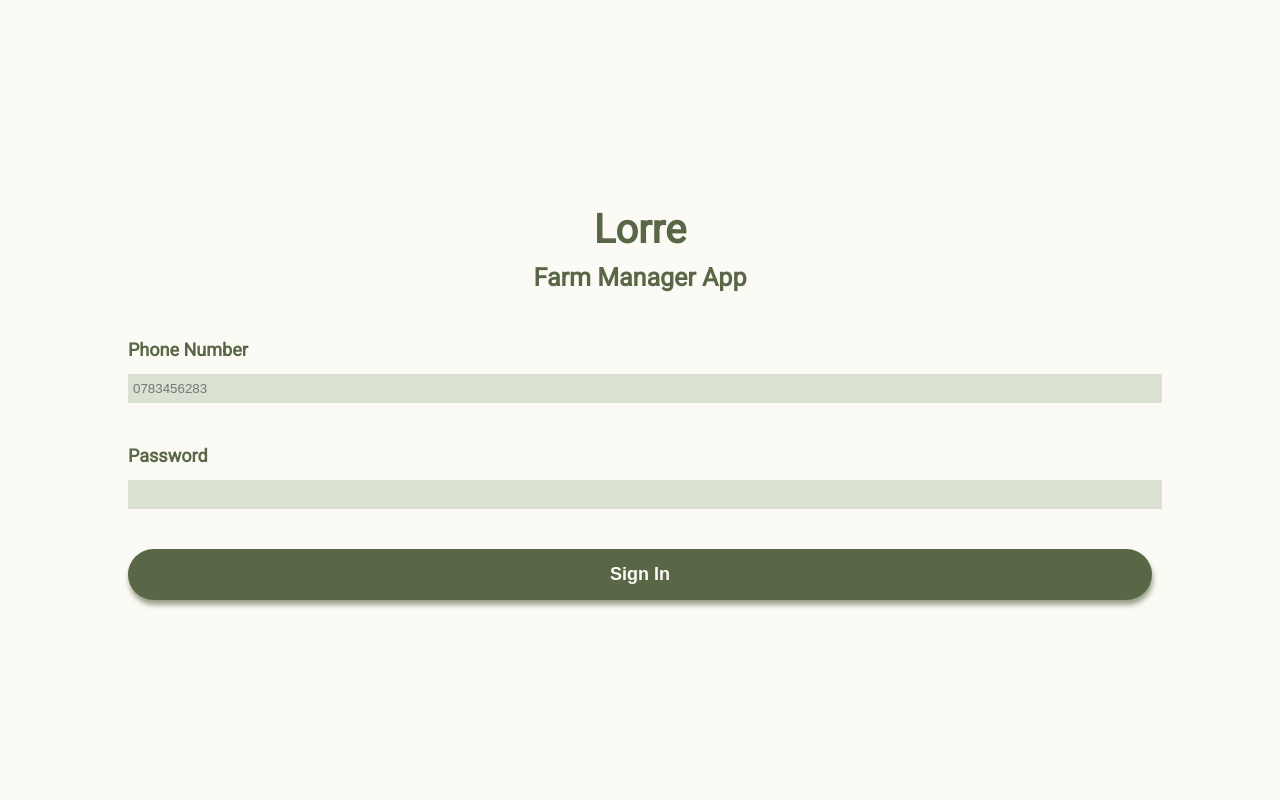
After one commit to mbuthiya/lorre, a Django app: page /worker/ in a window 1280 px wide. The commit adds this page. Run offline with Django 3.2, Linux system fonts and the light colour scheme.

Commit message:
Add favicon

```diff
--- a/processor/templates/auth-templates/base-auth.html
+++ b/processor/templates/auth-templates/base-auth.html
@@ -8,7 +8,10 @@
     <meta http-equiv="X-UA-Compatible" content="ie=edge">
     <title>Lorre</title>
     <link href="https://fonts.googleapis.com/css?family=Heebo" rel="stylesheet">
+    <link rel="shortcut icon" type="image/png" href="{% static 'favicon.ico' %}" />
+
     <link rel="stylesheet" href="{% static 'css/authTemplate.css' %}">
+
 </head>
 
 <body>
--- a/processor/templates/auth-templates/profile.html
+++ b/processor/templates/auth-templates/profile.html
@@ -9,6 +9,7 @@
     <title>Lorre Set up profile {{processor.company_name}}</title>
 
     <link href="https://fonts.googleapis.com/css?family=Heebo" rel="stylesheet">
+    <link rel="shortcut icon" type="image/png" href="{% static 'favicon.ico' %}" />
 
     <link rel="stylesheet" href="{% static 'css/profile.css' %}">
 </head>
--- a/processor/templates/dashboard-templates/dashboard.html
+++ b/processor/templates/dashboard-templates/dashboard.html
@@ -11,6 +11,7 @@
     <link href="https://fonts.googleapis.com/css?family=Heebo" rel="stylesheet">
     <link rel="stylesheet" href="https://use.fontawesome.com/releases/v5.7.2/css/all.css" integrity="sha384-fnmOCqbTlWIlj8LyTjo7mOUStjsKC4pOpQbqyi7RrhN7udi9RwhKkMHpvLbHG9Sr"
         crossorigin="anonymous">
+    <link rel="shortcut icon" type="image/png" href="{% static 'favicon.ico' %}" />
 
     <link rel="stylesheet" href="{% static 'css/dashboard.css' %}">
 
--- a/processor/views.py
+++ b/processor/views.py
@@ -125,8 +125,8 @@ def new_worker(request):
         newuser.save()
 
         # Creating a new extension worker
-        ext = ExtensionWorker.objects.create(processor=current_processor, first_name=first_name,last_name=last_name,gender=gender,profile_image=filename,phone_number=phone_number)
-        ext.save()
+        ExtensionWorker.objects.create(processor=current_processor, first_name=first_name,last_name=last_name,gender=gender,profile_image=filename,phone_number=phone_number)
+
 
         return redirect("workers")
     # End of post
--- /dev/null
+++ b/static/css/worker/login.css
@@ -0,0 +1,82 @@
+body {
+    padding: 0;
+    margin: 0;
+    box-sizing: border-box;
+}
+
+.body {
+    display: flex;
+    flex-direction: column;
+    height: 100vh;
+    justify-content: center;
+    align-items: center;
+    background: #fcfaf4;
+    background-size: cover;
+    width: 100vw;
+}
+
+.worker-header {
+    display: flex;
+    flex-direction: column;
+    justify-content: center;
+    align-items: center;
+}
+
+.worker-header img {
+    width: 60%;
+}
+
+.worker-header h2 {
+    margin: 0;
+    font-family: Heebo;
+    font-size: 40px;
+    color: #596747;
+}
+
+.worker-header h3 {
+    font-family: Heebo;
+    font-size: 25px;
+    margin: 0;
+    color: #596747;
+}
+
+form{
+    width:80vw;
+}
+
+form .form-group {
+    display: flex;
+    flex-direction: column;
+    align-items: flex-start;
+    margin: 5vh 0;
+    width: 100%;
+}
+
+form .form-group label {
+    font-family: Heebo;
+    margin-bottom: 10px;
+    font-size: 18px;
+    color: #596747;
+    font-weight: bold;
+}
+
+form .form-group input {
+    width: 100%;
+    padding: 7px 5px;
+    border: none;
+    background-color: #dae0d2;
+}
+
+form input[type="submit"] {
+    width: 100%;
+    padding: 15px 10px;
+    border-radius: 32px;
+    border:none;
+    font-size: 18px;
+    font-weight: bold;
+    background-color: #596747;
+    color: #fcfaf4;
+    box-shadow: 1px 5px 5px rgba(89, 103, 71, 0.6);
+
+
+}
--- /dev/null
+++ b/worker/templates/login.html
@@ -0,0 +1,41 @@
+{% load static %}
+
+<!DOCTYPE html>
+<html lang="en">
+
+<head>
+    <meta charset="UTF-8">
+    <meta name="viewport" content="width=device-width, initial-scale=1.0">
+    <meta http-equiv="X-UA-Compatible" content="ie=edge">
+    <link href="https://fonts.googleapis.com/css?family=Heebo" rel="stylesheet">
+    <link rel="shortcut icon" type="image/png" href="{% static 'favicon.ico' %}" />
+
+    <link rel="stylesheet" href="{%static 'css/worker/login.css'%}">
+    <title>Login</title>
+</head>
+
+<body>
+    <div class="body">
+
+        <div class="worker-header">
+            <h2>Lorre</h2>
+            <h3>Farm Manager App</h3>
+        </div>
+        <form action="{%url 'worker-login'%}" method="POST">
+            {% csrf_token %}
+            <div class="form-group">
+                <label for="phoneNumber">Phone Number</label>
+                <input type="number" name="number" id="phoneNumber" placeholder="0783456283">
+            </div>
+
+            <div class="form-group">
+                <label for="password">Password</label>
+                <input type="password" name="password" id="password" required>
+            </div>
+
+            <input type="submit" value="Sign In">
+        </form>
+    </div>
+</body>
+
+</html>
--- /dev/null
+++ b/worker/urls.py
@@ -0,0 +1,10 @@
+from django.urls import path
+from django.conf.urls.static import static
+from django.conf import settings
+
+
+from . import views
+
+urlpatterns = [
+   path("",views.login,name="worker-login"),
+]
--- a/worker/views.py
+++ b/worker/views.py
@@ -1,3 +1,23 @@
-from django.shortcuts import render
+from django.shortcuts import render,redirect
+from django.http import HttpResponse, HttpResponseServerError, Http404
+from django.contrib.auth import authenticate
+
+
 
 # Create your views here.
+
+# Login handler
+def login(request):
+
+    if request.method == "POST":
+        phone_number = request.POST.get("number")
+        password = request.POST.get("password")
+
+        user = authenticate(request,username=phone_number,password=password)
+
+        if user is None:
+            return redirect("worker-login")
+        else:
+            print("authenticated")
+
+    return render(request,"login.html")
```
Also changed, not shown: worker/templates/workerTemp/base.html (added, +41 -0 lines), processor/migrations/0011_auto_20190307_0639.py (added), static/favicon.ico (added), static/images/lorre.png (added), worker/templates/workerTemp/farms.html (added).
